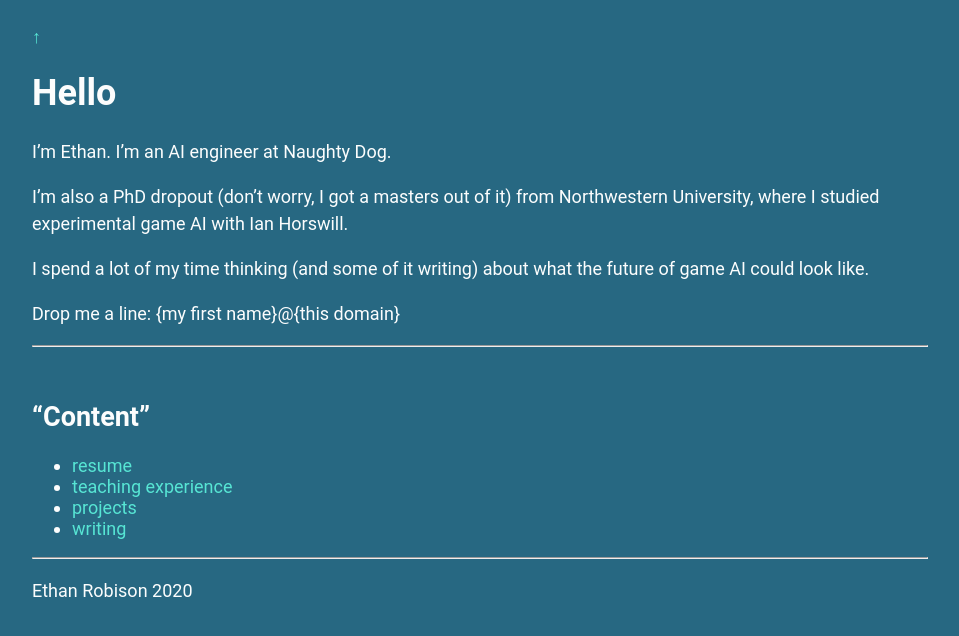
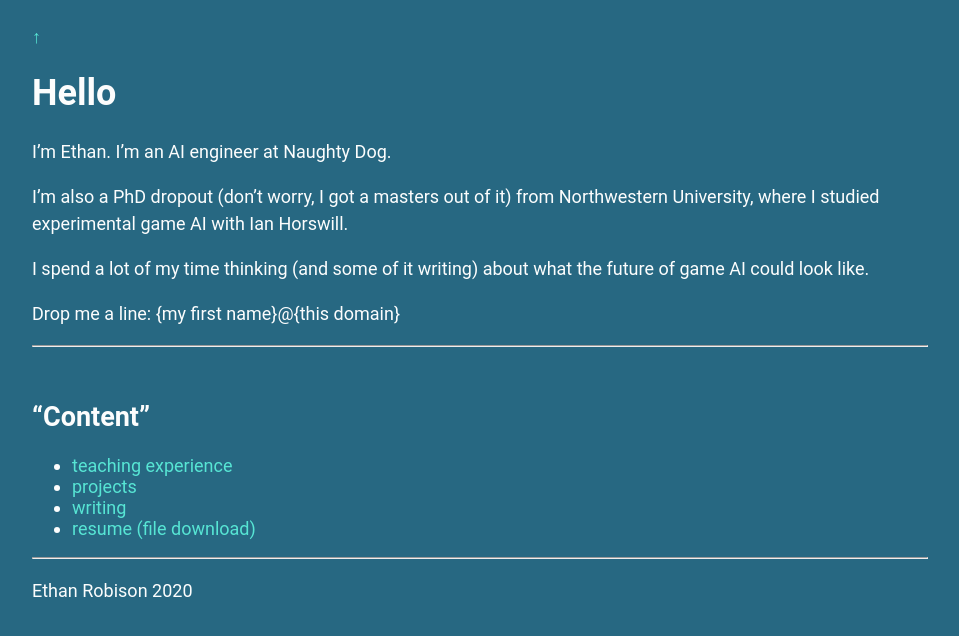
Before and after one commit to ethanCrobison/ethanCrobison.github.io, a Jekyll site: the page built from index.md, in a window 1280 px wide. Shown: the top 636 px of the page, without its empty margins (32-991 px from the left). Built offline with Jekyll 4.4.1, drawn with Linux system fonts in a browser that asks for light colours.

Commit message:
Add note about downloading to resume link

```diff
--- a/index.md
+++ b/index.md
@@ -20,9 +20,9 @@ Drop me a line: {my first name}@{this domain}
 
 ## "Content"
 
-- [resume](/files/resume.pdf)
 - [teaching experience](/teaching/teaching)
 - [projects](/projects/landing)
 - [writing](/posts)
+- [resume (file download)](/files/resume.pdf)
 
 ---
```
